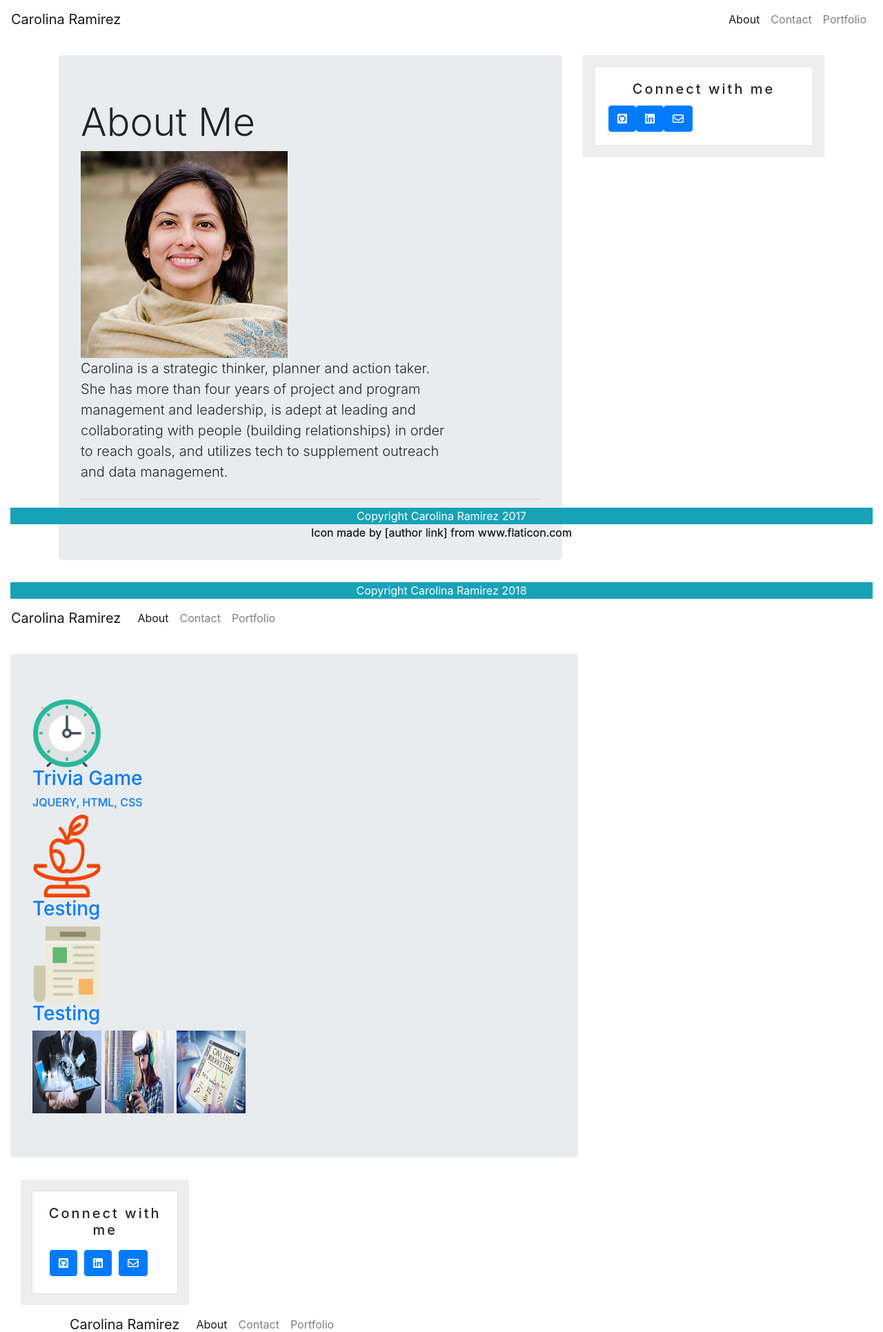
After one commit to rmzcaro/Bootstrap-Portfolio, a PHP site: page /port.html in a window 1280 px wide. The commit adds this page. Shown: the top 1931 px of the page at 69% size. Run offline with PHP 8.4, Linux system fonts and the light colour scheme; some libraries are stand-ins or nearby versions.

Commit message:
updated portfolio

```diff
--- a/assets/css/style.css
+++ b/assets/css/style.css
@@ -1,4 +1,45 @@
+/* Required for full background image */
 
+html,
+body,
+header,
+.jarallax {
+  height: 100%;
+}
+
+@media (max-width: 740px) {
+  html,
+  body,
+  header,
+  .jarallax {
+    height: 100vh;
+  }
+}
+
+.top-nav-collapse {
+  background-color: #82b1ff !important;
+}
+
+.navbar:not(.top-nav-collapse) {
+  background: transparent !important;
+}
+
+@media (max-width: 768px) {
+  .navbar:not(.top-nav-collapse) {
+    background: #82b1ff !important;
+  }
+}
+@media (min-width: 800px) and (max-width: 850px) {
+  .navbar:not(.top-nav-collapse) {
+    background: #82b1ff !important;
+  }
+}
+
+h5 {
+  letter-spacing: 3px;
+}
+
+/* porfolio */
 .card-title {
     text-align: center;
 
@@ -6,3 +47,12 @@
 .row-social a {
     margin: 5px 5px;
 };
+
+/* .container-port {
+    background-color: rgb(34, 189, 189);
+} */
+
+.fa fa-clone left {
+color:white;
+background-color: greenyellow;
+}
--- /dev/null
+++ b/port.html
@@ -0,0 +1,411 @@
+<!-- INDEX -->
+<!DOCTYPE html>
+<html lang="en">
+<head>
+    <meta charset="UTF-8">
+
+    <meta name="viewport" content="width=device-width, initial-scale=1.0">
+    <meta http-equiv="X-UA-Compatible" content="ie=edge">
+    <title>Document</title>
+
+    <link rel="stylesheet" href="https://maxcdn.bootstrapcdn.com/bootstrap/4.0.0/css/bootstrap.min.css" integrity="sha384-Gn5384xqQ1aoWXA+058RXPxPg6fy4IWvTNh0E263XmFcJlSAwiGgFAW/dAiS6JXm" crossorigin="anonymous">
+    <link href="https://use.fontawesome.com/releases/v5.0.6/css/all.css" rel="stylesheet">
+
+    <!--header begins-->
+
+</head>
+<body>
+
+        <nav class="navbar navbar-expand-lg navbar-light bg-light">
+                <a class="navbar-brand" href="#">Carolina Ramirez</a>
+                <button class="navbar-toggler" type="button" data-toggle="collapse" data-target="#navbarText" aria-controls="navbarText" aria-expanded="false" aria-label="Toggle navigation">
+                  <span class="navbar-toggler-icon"></span>
+                </button>
+                <div class="collapse navbar-collapse" id="navbarText">
+                  <ul class="navbar-nav ml-auto">
+                    <li class="nav-item active">
+                      <a class="nav-link" href="index.html">About <span class="sr-only"></span></a>
+                    </li>
+                    <li class="nav-item">
+                      <a class="nav-link" href="contact.html">Contact</a>
+                    </li>
+                    <li class="nav-item">
+                      <a class="nav-link" href="portfolio.html">Portfolio</a>
+                    </li>
+                  </ul>
+                  <span class="navbar-text">
+                  </span>
+                </div>
+              </nav>
+
+<!--header ends here-->
+
+<!--About me section below-->
+
+<!--Column 1 below-->
+
+<br>
+
+<div class= "container">
+    <div class ="row">
+        <div class ="col-md-8">
+        <div class="jumbotron">
+                <h1 class="display-4">About Me</h1>
+                <img src="./assets/carolinaimg.png" alt="image of carolina";>
+                <p class="lead" style="width: 80%">Carolina is a strategic thinker, planner and action taker. She has more than four years of project and program management and leadership, is adept at leading and collaborating with people (building relationships) in order to reach goals, and utilizes tech to supplement outreach and data management.</p>
+                <hr class="my-4"> </div>
+        </div>
+
+        <!--Column 2 below-->
+
+        <div class ="col-md-4">
+
+            <div class="w-40 p-3" style="background-color: #eee;">
+
+              <div class="card">
+
+              <div class="card-body">
+                <h5 class="card-title">Connect with me</h5>
+                <a href="https://github.com/rmzcaro" class="btn btn-primary" >
+                <i class="fab fa-github-square"></i>
+
+                <a href="https://www.linkedin.com/in/carolinaramirez01/" class="btn btn-primary">
+                  <i class="fab fa-linkedin"></i>
+
+                <a href="add link here" class="btn btn-primary">
+                  <i class="far fa-envelope"></i></a>
+
+              </div>
+              </div>
+            </div>
+        </div>
+    </div>
+
+</div>
+</div>
+
+</body>
+
+<!--footer 1 below-->
+<div class="container-fluid">
+<div class="row text-center";>
+
+    <div class="col-md-12 navbar-fixed-bottom">
+        <div class="bg-info text-white">Copyright Carolina Ramirez 2018</div>
+</div>
+</div>
+
+</div>
+</html>
+
+<!-- PORTFOLIO STYLE 2-->
+
+<!DOCTYPE html>
+<html lang="en">
+
+<head>
+    <meta charset="UTF-8">
+
+    <meta name="viewport" content="width=device-width, initial-scale=1.0">
+    <meta http-equiv="X-UA-Compatible" content="ie=edge">
+    <title>Document</title>
+
+    <link rel="stylesheet" href="https://maxcdn.bootstrapcdn.com/bootstrap/4.0.0/css/bootstrap.min.css" integrity="sha384-Gn5384xqQ1aoWXA+058RXPxPg6fy4IWvTNh0E263XmFcJlSAwiGgFAW/dAiS6JXm"
+        crossorigin="anonymous">
+    <link href="https://use.fontawesome.com/releases/v5.0.6/css/all.css" rel="stylesheet">
+    <link rel="stylesheet" href="assets/css/style.css">
+
+
+    <!--headers begins-->
+
+</head>
+
+<body>
+
+    <nav class="navbar navbar-expand-lg navbar-light bg-light">
+        <a class="navbar-brand" href="#">Carolina Ramirez</a>
+        <button class="navbar-toggler" type="button" data-toggle="collapse" data-target="#navbarText" aria-controls="navbarText"
+            aria-expanded="false" aria-label="Toggle navigation">
+            <span class="navbar-toggler-icon"></span>
+        </button>
+
+        <!-- <a href="login.html"><button>Go To Login</button></a> -->
+        <div class="collapse navbar-collapse" id="navbarText">
+            <ul class="navbar-nav mr-auto">
+                <li class="nav-item active">
+                    <a class="nav-link" href="index.html">About
+                        <span class="sr-only"></span>
+                    </a>
+                </li>
+                <li class="nav-item">
+                    <a class="nav-link" href="contact.html">Contact</a>
+                </li>
+                <li class="nav-item">
+                    <a class="nav-link" href="portfolio.html">Portfolio</a>
+                </li>
+            </ul>
+            <span class="navbar-text">
+            </span>
+        </div>
+    </nav>
+
+    <!--header ends here-->
+
+    <!--About me section below-->
+
+    <!--Column 1 below-->
+
+    <br>
+
+    <div class="container-fluid">
+        <div class="row">
+            <div class="col-md-8">
+                <div class="jumbotron">
+                    <div="row">
+
+                        <div class = "column">
+                                <a href="https://github.com/rmzcaro/TriviaGame">
+                                    <img src="assets/alarm-clockish.png" alt="alarm clock" height="100" width="100";>
+                                    <h3>Trivia Game</h3>
+                                    <h6>JQUERY, HTML, CSS</h6>
+                                </a>
+                        </div>
+
+                        <div class = "column">
+                                <a href="https://github.com/nhoben/fit_happens">
+                            <img src="assets/count-calor.png" alt="gadget" height="120" width="100">
+                            <h3>Testing</h3>
+                        </a>
+
+                    </div>
+                        <a href="https://github.com/rmzcaro/mongodb_news01">
+                            <img src="assets/newspaper.png" alt="newpaper icon" height="110" width="100">
+                            <h3>Testing</h3>
+
+                        </a>
+                        <div class = "column">
+
+                            <img src="assets/techie.jpg" alt="tech item" height="120" width="100">
+                            <img src="assets/videog.jpg" alt="video game" height="120" width="100">
+                            <img src="assets/marketing.jpeg" alt="marketing" height="120" width="100">
+                </div>
+                      </div>
+
+
+
+            <!-- Column 2 below-->
+
+            <div class="col-md-4">
+
+                <div class="w-40 p-3" style="background-color: #eee;">
+
+                    <div class="card">
+
+                        <div class="card-body">
+                            <h5 class="card-title">Connect with me</h5>
+                            <div class="row-social">
+                              <a href="https://github.com/rmzcaro" class="btn btn-primary">
+                                  <i class="fab fa-github-square"></i>
+
+
+                                  <a href="https://www.linkedin.com/in/caroramirezc/" class="btn btn-primary">
+                                      <i class="fab fa-linkedin"></i>
+
+                                      <a href="add link here" class="btn btn-primary">
+                                          <i class="far fa-envelope"></i>
+                                      </a>
+
+                            </div>
+
+                        </div>
+                    </div>
+                </div>
+            </div>
+        </div>
+
+    </div>
+    </div>
+
+        <!--footer 1 below-->
+<div class="container-fluid">
+    <div class="row text-center">
+        <div class="col-md-12 fixed-bottom">
+
+            <div class="bg-info text-white">Copyright Carolina Ramirez 2017</div>
+            <p>Icon made by [author link] from www.flaticon.com </p>
+        </div>
+    </div>
+</div>
+
+</body>
+
+
+<!-- </div> -->
+
+</html>
+
+<!--STYLE 1 -->
+<!DOCTYPE html>
+<html lang="en">
+
+<head>
+    <meta charset="UTF-8">
+
+    <meta name="viewport" content="width=device-width, initial-scale=1.0">
+    <meta http-equiv="X-UA-Compatible" content="ie=edge">
+    <title>Document</title>
+
+    <link rel="stylesheet" href="https://maxcdn.bootstrapcdn.com/bootstrap/4.0.0/css/bootstrap.min.css" integrity="sha384-Gn5384xqQ1aoWXA+058RXPxPg6fy4IWvTNh0E263XmFcJlSAwiGgFAW/dAiS6JXm"
+        crossorigin="anonymous">
+    <link href="https://use.fontawesome.com/releases/v5.0.6/css/all.css" rel="stylesheet">
+    <link rel="stylesheet" href="assets/css/style.css">
+
+
+    <!--headers begins-->
+
+</head>
+
+<body>
+    <div class="container">
+
+        <div class="container-nav">
+
+            <nav class="navbar navbar-expand-lg navbar-light bg-light">
+                <a class="navbar-brand" href="#">Carolina Ramirez</a>
+                <button class="navbar-toggler" type="button" data-toggle="collapse" data-target="#navbarText" aria-controls="navbarText"
+                    aria-expanded="false" aria-label="Toggle navigation">
+                    <span class="navbar-toggler-icon"></span>
+                </button>
+
+                <!-- <a href="login.html"><button>Go To Login</button></a> -->
+                <div class="collapse navbar-collapse" id="navbarText">
+                    <ul class="navbar-nav mr-auto">
+                        <li class="nav-item active">
+                            <a class="nav-link" href="index.html">About
+                                <span class="sr-only"></span>
+                            </a>
+                        </li>
+                        <li class="nav-item">
+                            <a class="nav-link" href="contact.html">Contact</a>
+                        </li>
+                        <li class="nav-item">
+                            <a class="nav-link" href="portfolio.html">Portfolio</a>
+                        </li>
+                    </ul>
+                    <span class="navbar-text">
+                    </span>
+                </div>
+            </nav>
+
+        </div>
+
+
+        <!--header ends here-->
+
+        <!--About me section below-->
+
+
+        <br>
+
+        <!-- <div class="container-fluid">
+            <div class="row">
+                <div class="col-md-8">
+                    <div class="jumbotron">
+                        <div="row"> -->
+
+        <div class="wrap">
+            <div class="content-sidebar-wrap">
+
+                <article class="main-content">
+
+                    <div class="trivia">
+                            <a href="https://github.com/rmzcaro/TriviaGame">
+                                <img src="assets/alarm-clockish.png" alt="cool floating item" height="100" width="100" ;>
+                            </a>
+                    </div>
+                    <div class="trivia-info">
+                            <a href="https://github.com/rmzcaro/TriviaGame">
+                                <h3>Trivia Game</h3>
+                                <p>JQUERY, HTML, CSS</p>
+                            </a>
+
+                    </div>
+
+
+
+                    <a href="https://github.com/nhoben/fit_happens">
+                        <img src="assets/count-calor.png" alt="gadget" height="120" width="100">
+                        <h3>Testing</h3>
+
+                    </a>
+                    <a href="https://github.com/rmzcaro/mongodb_news01">
+                        <img src="assets/newspaper.png" alt="person on computer" height="110" width="100">
+                        <h3>Testing</h3>
+
+                    </a>
+
+                </article>
+                <div="row">
+
+                    <img src="assets/techie.jpg" alt="tech item" height="120" width="100">
+                    <img src="assets/videog.jpg" alt="video game" height="120" width="100">
+                    <img src="assets/marketing.jpeg" alt="marketing" height="120" width="100">
+            </div>
+
+
+            <!-- Column 2 below-->
+
+            <div class="col-md-4">
+
+                <div class="w-40 p-3" style="background-color: #eee;">
+
+                    <div class="card">
+
+                        <div class="card-body">
+                            <h5 class="card-title">Connect with me</h5>
+                            <div class="row-social">
+                                <a href="https://github.com/rmzcaro" class="btn btn-primary">
+                                    <i class="fab fa-github-square"></i>
+
+
+                                    <a href="https://www.linkedin.com/in/caroramirezc/" class="btn btn-primary">
+                                        <i class="fab fa-linkedin"></i>
+
+                                        <a href="add link here" class="btn btn-primary">
+                                            <i class="far fa-envelope"></i>
+                                        </a>
+                            </div>
+                        </div>
+
+                    </div>
+
+                    <!--
+                                </div>
+
+                            </div>
+                        </div>
+                    </div>
+                </div>
+            </div>
+
+        </div>
+    </div> -->
+
+</body>
+
+<!--footer 1 below-->
+<div class="container-fluid">
+    <div class="row text-center">
+        <div class="col-md-12 fixed-bottom">
+
+            <div class="bg-info text-white">Copyright Carolina Ramirez 2017</div>
+            <p>Icon made by [author link] from www.flaticon.com </p>
+        </div>
+    </div>
+</div>
+
+</div>
+
+</html>
+
+</div>
```
Also changed, not shown: index.html (+22 -3 lines), portfolio.html (+93 -65 lines).
